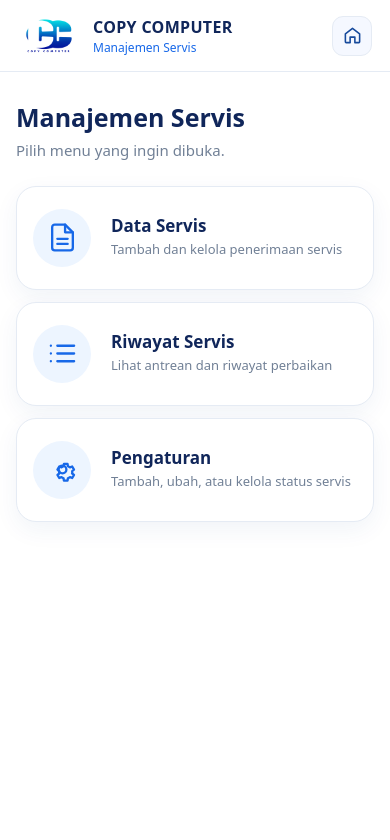
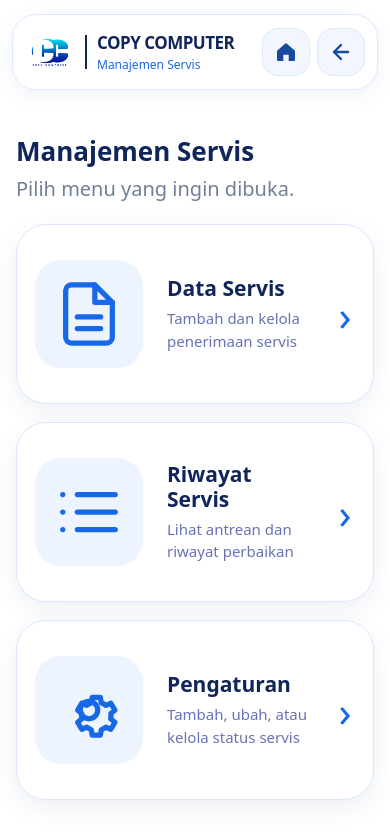
Before and after one commit to copycompcctv/CCTV_Report, a plain HTML site: page servisan/index.html in a window 390 px wide. Drawn offline with Linux system fonts and the light colour scheme.

Commit message:
Samakan menu servis dengan desain mobile yang disetujui

```diff
--- a/servisan/index.html
+++ b/servisan/index.html
@@ -8,16 +8,16 @@
 <style>
 :root{--blue:#1768e8;--navy:#10265a;--muted:#718096;--line:#e5ebf4}
 *{box-sizing:border-box}body{margin:0;background:#fff;color:#17243b;font:15px/1.5 system-ui,-apple-system,Segoe UI,sans-serif}
-header{min-height:72px;padding:10px max(18px,calc((100% - 1080px)/2));display:flex;align-items:center;gap:13px;border-bottom:1px solid var(--line)}
-header img{width:62px;height:auto;max-height:48px;object-fit:contain}header strong{display:block;color:var(--navy);font-size:16px;letter-spacing:.02em}header small{display:block;color:var(--blue);font-size:12px}
-.nav{margin-left:auto;display:flex;gap:8px}.nav a{width:40px;height:40px;border:1px solid var(--line);border-radius:11px;display:grid;place-items:center;color:#174a9c;background:#f5f8ff;text-decoration:none}.nav svg{width:19px;height:19px}
-main{width:min(900px,calc(100% - 32px));margin:46px auto}.intro{margin-bottom:24px}h1{font-size:25px;line-height:1.2;color:var(--navy);margin:0 0 7px}.intro p{margin:0;color:var(--muted)}
-.cards{display:grid;grid-template-columns:repeat(3,minmax(0,1fr));gap:18px}.card{min-width:0;min-height:176px;border:1px solid var(--line);border-radius:20px;padding:22px 18px 18px;background:#fff;display:flex;flex-direction:column;align-items:center;text-align:center;text-decoration:none;color:inherit;box-shadow:0 8px 24px rgba(21,63,132,.06);transition:transform .15s,box-shadow .15s}.card[href]:hover{border-color:#b9cef4;transform:translateY(-2px);box-shadow:0 12px 28px rgba(21,63,132,.1)}.ico{width:76px;height:76px;border-radius:50%;background:#edf5ff;color:var(--blue);display:grid;place-items:center;margin:0 0 12px}.ico svg{width:40px;height:40px}.card b{font-size:17px;line-height:1.25;color:var(--navy)}.card span{font-size:13px;color:var(--muted);margin-top:5px}.card.disabled{background:#fafbfd;border-style:dashed}.soon{margin-top:auto;padding-top:12px;font-size:11px!important;color:#9aa5b5!important}
-@media(max-width:650px){main{margin:30px auto}.cards{grid-template-columns:1fr;gap:12px}.card{min-height:104px;padding:14px 16px;display:grid;grid-template-columns:64px 1fr;grid-template-rows:auto auto;column-gap:14px;row-gap:2px;align-items:center;text-align:left}.ico{grid-row:1/3;width:58px;height:58px;margin:0}.ico svg{width:31px;height:31px}.card b{align-self:end}.card span{align-self:start;margin-top:2px}.soon{grid-column:2;padding-top:4px}}
+header{min-height:86px;padding:12px max(24px,calc((100% - 1480px)/2));display:flex;align-items:center;gap:18px;border:1px solid #dfe8ff;border-radius:24px;margin:18px auto;max-width:1500px;box-shadow:0 6px 20px rgba(24,78,160,.07)}
+header img{width:92px;height:auto;max-height:68px;object-fit:contain;border-right:3px solid #10265a;padding-right:18px}header strong{display:block;color:var(--navy);font-size:24px;letter-spacing:-.03em}header small{display:block;color:var(--blue);font-size:15px}
+.nav{margin-left:auto;display:flex;gap:12px}.nav a{width:76px;height:76px;border:1px solid #dfe8fb;border-radius:25px;display:grid;place-items:center;color:#174a9c;background:#f2f6ff;text-decoration:none}.nav svg{width:38px;height:38px}
+main{width:min(1420px,calc(100% - 56px));margin:68px auto}.intro{margin-bottom:30px}h1{font-size:36px;line-height:1.2;color:var(--navy);margin:0 0 7px}.intro p{margin:0;color:var(--muted);font-size:20px}
+.cards{display:grid;grid-template-columns:1fr;gap:28px}.card{min-width:0;min-height:178px;border:1px solid #dce7ff;border-radius:34px;padding:22px 34px;background:#fff;display:grid;grid-template-columns:176px 1fr 38px;grid-template-rows:auto auto;column-gap:36px;align-items:center;text-align:left;text-decoration:none;color:inherit;box-shadow:0 8px 24px rgba(21,63,132,.08);transition:transform .15s,box-shadow .15s}.card[href]:hover{border-color:#b9cef4;transform:translateY(-2px);box-shadow:0 12px 28px rgba(21,63,132,.1)}.ico{width:148px;height:148px;border-radius:34px;background:#edf4ff;color:var(--blue);display:grid;place-items:center;margin:0;grid-row:1/3}.ico svg{width:94px;height:94px}.card b{font-size:36px;line-height:1.2;color:var(--navy);align-self:end}.card span{font-size:24px;color:#6872b5;margin-top:4px;align-self:start}.card:after{content:'›';grid-column:3;grid-row:1/3;color:var(--blue);font-size:64px;font-weight:300;justify-self:center}.card.disabled{background:#fafbfd;border-style:dashed}.soon{margin-top:auto;padding-top:12px;font-size:11px!important;color:#9aa5b5!important}
+@media(max-width:650px){header{min-height:76px;margin:14px 12px;padding:8px 12px;gap:10px}header img{width:62px;max-height:48px;padding-right:10px;border-right-width:2px}header strong{font-size:17px}header small{font-size:12px}.nav{gap:7px}.nav a{width:48px;height:48px;border-radius:16px}.nav svg{width:24px;height:24px}main{width:calc(100% - 32px);margin:46px auto}.intro{margin-bottom:20px}h1{font-size:26px}.cards{grid-template-columns:1fr;gap:18px}.card{min-height:180px;padding:18px 18px;display:grid;grid-template-columns:112px minmax(0,1fr) 20px;grid-template-rows:auto auto;column-gap:20px;row-gap:4px;align-items:center;text-align:left;border-radius:30px}.ico{grid-row:1/3;width:108px;height:108px;border-radius:26px;margin:0}.ico svg{width:70px;height:70px}.card b{font-size:clamp(21px,5.2vw,28px);align-self:end}.card span{font-size:clamp(15px,3.8vw,19px);align-self:start;margin-top:2px}.card:after{font-size:42px;grid-column:3;grid-row:1/3}.soon{grid-column:2;padding-top:4px}}
 </style>
 </head>
 <body>
-<header><img src="../logo-copy-computer.PNG" alt="Logo Copy Computer"><div><strong>COPY COMPUTER</strong><small>Manajemen Servis</small></div><nav class="nav"><a href="../" aria-label="Menu utama" title="Menu utama"><svg viewBox="0 0 24 24" fill="none" stroke="currentColor" stroke-width="2" stroke-linecap="round" stroke-linejoin="round"><path d="m3 10 9-7 9 7v10a1 1 0 0 1-1 1h-5v-7H9v7H4a1 1 0 0 1-1-1z"/></svg></a></nav></header>
+<header><img src="../logo-copy-computer.PNG" alt="Logo Copy Computer"><div><strong>COPY COMPUTER</strong><small>Manajemen Servis</small></div><nav class="nav"><a href="../" aria-label="Menu utama" title="Menu utama"><svg viewBox="0 0 24 24" fill="currentColor"><path d="M3 10.7 12 3l9 7.7v9.1a1.2 1.2 0 0 1-1.2 1.2h-5.1v-6.3H9.3V21H4.2A1.2 1.2 0 0 1 3 19.8z"/></svg></a><a href="javascript:history.back()" aria-label="Kembali" title="Kembali"><svg viewBox="0 0 24 24" fill="none" stroke="currentColor" stroke-width="2.4" stroke-linecap="round" stroke-linejoin="round"><path d="M19 12H5m7-7-7 7 7 7"/></svg></a></nav></header>
 <main><div class="intro"><h1>Manajemen Servis</h1><p>Pilih menu yang ingin dibuka.</p></div>
 <section class="cards">
 <a class="card" href="app.html"><div class="ico"><svg viewBox="0 0 24 24" fill="none" stroke="currentColor" stroke-width="1.8" stroke-linecap="round" stroke-linejoin="round"><path d="M14 2H6a2 2 0 0 0-2 2v16a2 2 0 0 0 2 2h12a2 2 0 0 0 2-2V8z"/><path d="M14 2v6h6M8 13h8M8 17h8"/></svg></div><b>Data Servis</b><span>Tambah dan kelola penerimaan servis</span></a>
```
